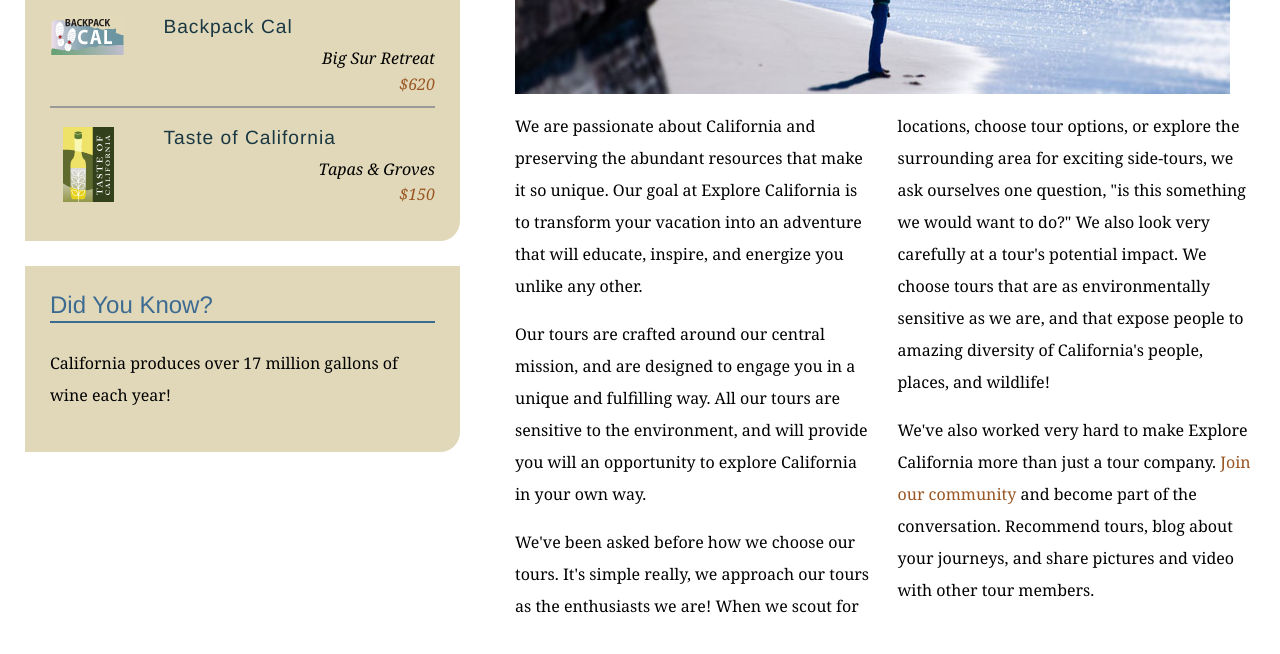
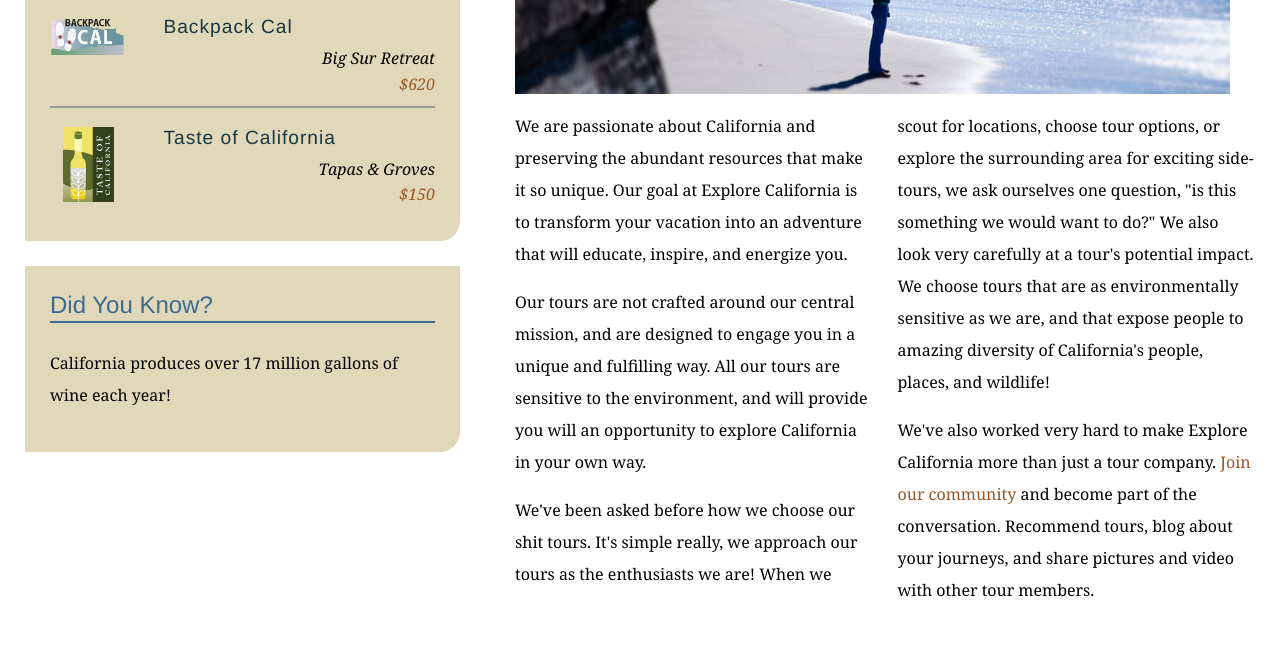
Before and after one commit to miigb/explore_california, a plain HTML site: page mission.html in a window 1280 px wide. Shown: the part 590-1244 px from the top of the page. Drawn offline with Linux system fonts and the light colour scheme.

Commit message:
text edits man

```diff
--- a/mission.html
+++ b/mission.html
@@ -62,9 +62,9 @@
           <h1>Who we are</h1>
           <img src="assets/images/mission_look.jpg" alt="Looking out at the Pacific" class="articleImage" />
           <div class="multiCol">
-            <p>We are passionate about California and preserving the abundant resources that make it so unique. Our goal at Explore California is to transform your vacation into an adventure that will educate, inspire, and energize you unlike any other.</p>
-            <p>Our tours are crafted around our central mission, and are designed to engage you in a unique and fulfilling way. All our tours are sensitive to the environment, and will provide you will an opportunity to explore California in your own way.</p>
-            <p>We've been asked before how we choose our tours. It's simple really, we approach our tours as the enthusiasts we are! When we scout for locations, choose tour options, or explore the surrounding area for exciting side-tours, we ask ourselves one question, &quot;is this something we would want to do?&quot; We also look very carefully at a tour's potential impact. We choose tours that are as environmentally sensitive as we are, and that expose people to amazing diversity of California's people, places, and wildlife!</p>
+            <p>We are passionate about California and preserving the abundant resources that make it so unique. Our goal at Explore California is to transform your vacation into an adventure that will educate, inspire, and energize you.</p>
+            <p>Our tours are not crafted around our central mission, and are designed to engage you in a unique and fulfilling way. All our tours are sensitive to the environment, and will provide you will an opportunity to explore California in your own way.</p>
+            <p>We've been asked before how we choose our shit tours. It's simple really, we approach our tours as the enthusiasts we are! When we scout for locations, choose tour options, or explore the surrounding area for exciting side-tours, we ask ourselves one question, &quot;is this something we would want to do?&quot; We also look very carefully at a tour's potential impact. We choose tours that are as environmentally sensitive as we are, and that expose people to amazing diversity of California's people, places, and wildlife!</p>
             <p>We've also worked very hard to make Explore California more than just a tour company. <a href="explorers/join.html">Join our community</a> and become part of the conversation. Recommend tours, blog about your journeys, and share pictures and video with other tour members.</p>
           </div>
         </div>
```
